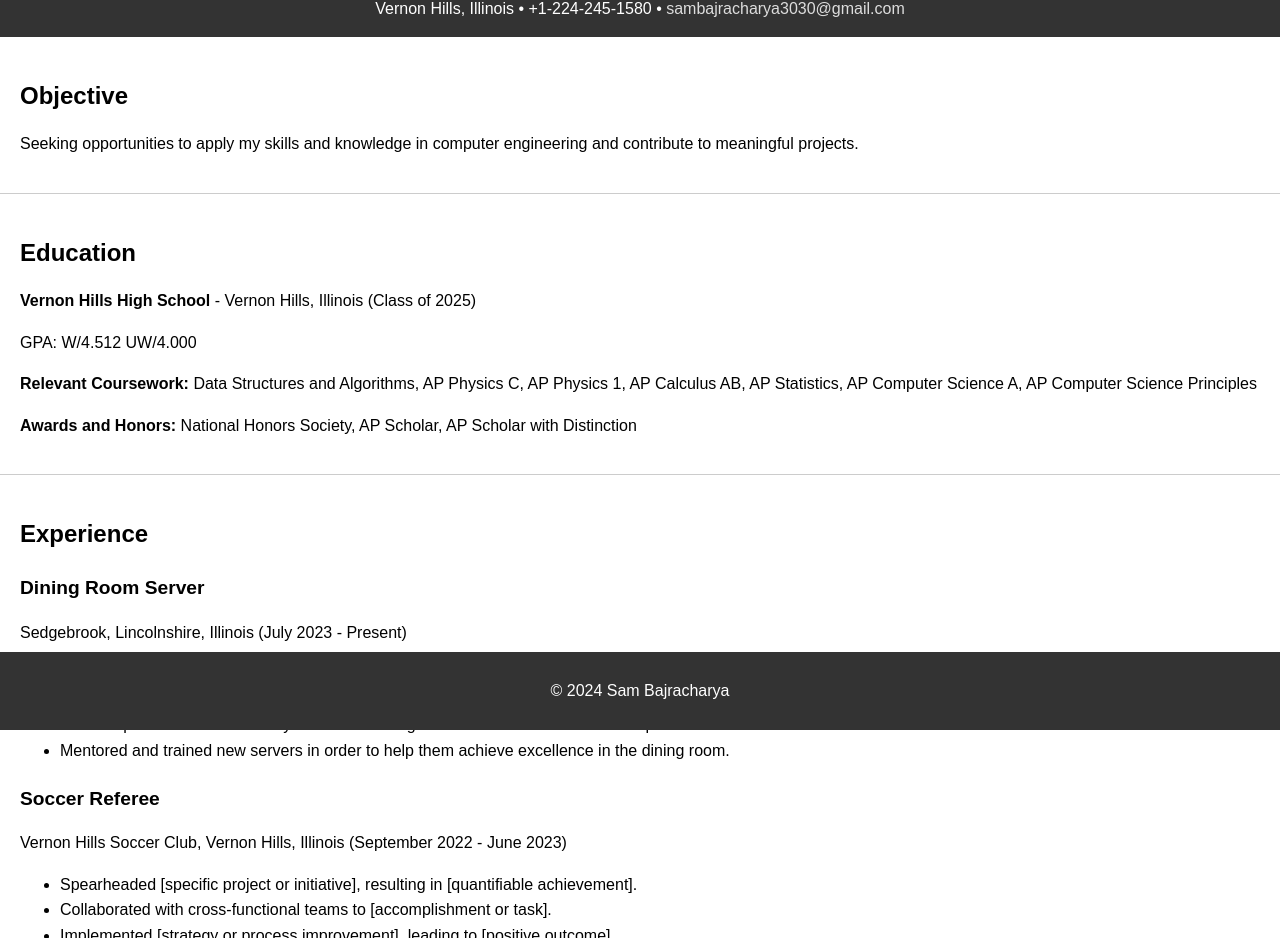
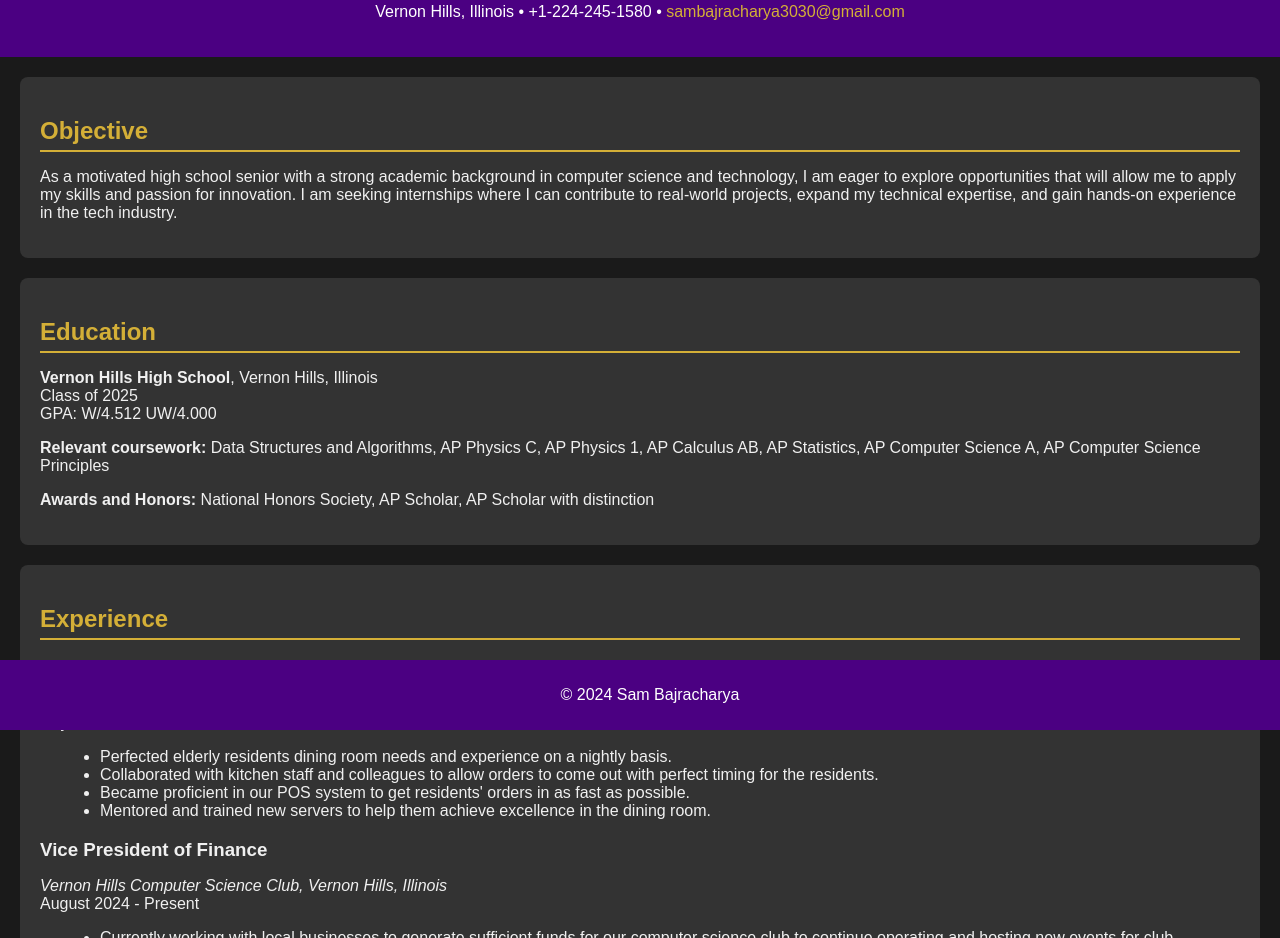
Before and after one commit to sambajracharya/-sambajracharya-.github.io, a plain HTML site: page index.html in a window 1280 px wide. Shown: the part 70-1008 px from the top of the page. Drawn offline with Linux system fonts and the light colour scheme.

Commit message:
latest update

```diff
--- a/index.html
+++ b/index.html
@@ -3,7 +3,7 @@
 <head>
     <meta charset="UTF-8">
     <meta name="viewport" content="width=device-width, initial-scale=1.0">
-    <title>Sam Bajracharya - Portfolio</title>
+    <title>Sam Bajracharya | Portfolio</title>
     <link rel="stylesheet" href="styles.css">
 </head>
 <body>
@@ -14,38 +14,39 @@
 
     <section id="objective">
         <h2>Objective</h2>
-        <p>Seeking opportunities to apply my skills and knowledge in computer engineering and contribute to meaningful projects.</p>
+        <p>As a motivated high school senior with a strong academic background in computer science and technology, I am eager to explore opportunities that will allow me to apply my skills and passion for innovation. I am seeking internships where I can contribute to real-world projects, expand my technical expertise, and gain hands-on experience in the tech industry.</p>
     </section>
 
     <section id="education">
         <h2>Education</h2>
-        <p><strong>Vernon Hills High School</strong> - Vernon Hills, Illinois (Class of 2025)</p>
-        <p>GPA: W/4.512 UW/4.000</p>
-        <p><strong>Relevant Coursework:</strong> Data Structures and Algorithms, AP Physics C, AP Physics 1, AP Calculus AB, AP Statistics, AP Computer Science A, AP Computer Science Principles</p>
-        <p><strong>Awards and Honors:</strong> National Honors Society, AP Scholar, AP Scholar with Distinction</p>
+        <p><strong>Vernon Hills High School</strong>, Vernon Hills, Illinois<br>
+        Class of 2025<br>
+        GPA: W/4.512 UW/4.000</p>
+        <p><strong>Relevant coursework:</strong> Data Structures and Algorithms, AP Physics C, AP Physics 1, AP Calculus AB, AP Statistics, AP Computer Science A, AP Computer Science Principles</p>
+        <p><strong>Awards and Honors:</strong> National Honors Society, AP Scholar, AP Scholar with distinction</p>
     </section>
 
     <section id="experience">
         <h2>Experience</h2>
+
         <div class="job">
             <h3>Dining Room Server</h3>
-            <p>Sedgebrook, Lincolnshire, Illinois (July 2023 - Present)</p>
+            <p><em>Sedgebrook, Lincolnshire, Illinois</em> <br>
+            July 2023 - Present</p>
             <ul>
-                <li>Spearheaded [specific project or initiative], resulting in [quantifiable achievement].</li>
+                <li>Perfected elderly residents dining room needs and experience on a nightly basis.</li>
                 <li>Collaborated with kitchen staff and colleagues to allow orders to come out with perfect timing for the residents.</li>
-                <li>Became proficient in our POS system in order to get residents' orders in as fast as possible.</li>
-                <li>Mentored and trained new servers in order to help them achieve excellence in the dining room.</li>
+                <li>Became proficient in our POS system to get residents' orders in as fast as possible.</li>
+                <li>Mentored and trained new servers to help them achieve excellence in the dining room.</li>
             </ul>
         </div>
 
         <div class="job">
-            <h3>Soccer Referee</h3>
-            <p>Vernon Hills Soccer Club, Vernon Hills, Illinois (September 2022 - June 2023)</p>
+            <h3>Vice President of Finance</h3>
+            <p><em>Vernon Hills Computer Science Club, Vernon Hills, Illinois</em> <br>
+            August 2024 - Present</p>
             <ul>
-                <li>Spearheaded [specific project or initiative], resulting in [quantifiable achievement].</li>
-                <li>Collaborated with cross-functional teams to [accomplishment or task].</li>
-                <li>Implemented [strategy or process improvement], leading to [positive outcome].</li>
-                <li>Managed [specific responsibility or duty], ensuring [desired outcome].</li>
+                <li>Currently working with local businesses to generate sufficient funds for our computer science club to continue operating and hosting new events for club members and our community.</li>
             </ul>
         </div>
     </section>
@@ -54,7 +55,8 @@
         <h2>Projects</h2>
         <div class="project">
             <h3>NBA Team Guessing Game</h3>
-            <p><strong>Description:</strong> A multiple choice guessing game where the user has three lives and must pick the correct NBA Team depending on the logo shown, each level progressively gets harder.</p>
+            <p><em>April 2023</em></p>
+            <p>A multiple choice guessing game where the user has three lives and must pick the correct NBA Team depending on the logo shown. Each level progressively gets harder.</p>
             <p><strong>Role:</strong> Sole creator of the project</p>
             <p><strong>Technologies Used:</strong> Python and CMU</p>
         </div>
@@ -62,16 +64,20 @@
 
     <section id="skills">
         <h2>Skills</h2>
-        <p><strong>Coding:</strong> Python, Java, HTML/CSS</p>
-        <p><strong>Software:</strong> Replit, VS Code, Git</p>
-        <p><strong>Soft Skills:</strong> Team collaboration, Open-minded, problem-solving, friendly, dedicated</p>
+        <ul>
+            <li><strong>Coding:</strong> Python, Java, HTML/CSS</li>
+            <li><strong>Software:</strong> Replit, VS Code, Git</li>
+            <li><strong>Soft Skills:</strong> Team collaboration, Open-minded, problem-solving, friendly, dedicated</li>
+        </ul>
     </section>
 
     <section id="additional">
-        <h2>Additional</h2>
-        <p><strong>Language Skills:</strong> English, Spanish</p>
-        <p><strong>Volunteer Experience:</strong> Feed my Starving Children, Fill a Heart 4 kids, Other community activities for National Honors Society</p>
-        <p><strong>Interests/Hobbies:</strong> Working out, Video games, Chess, Basketball, Hanging out with friends</p>
+        <h2>Additional Information</h2>
+        <ul>
+            <li><strong>Language Skills:</strong> English, Spanish</li>
+            <li><strong>Volunteer Experience:</strong> Feed My Starving Children, Fill a Heart 4 Kids, Other community activities for National Honors Society</li>
+            <li><strong>Interests/Hobbies:</strong> Working out, Video games, Chess, Basketball, Hanging out with friends</li>
+        </ul>
     </section>
 
     <footer>
--- a/styles.css
+++ b/styles.css
@@ -1,70 +1,61 @@
 body {
     font-family: Arial, sans-serif;
+    background-color: #1a1a1a;
+    color: #f0f0f0;
     margin: 0;
     padding: 0;
-    line-height: 1.6;
 }
 
 header {
-    background-color: #333;
-    color: #fff;
-    padding: 10px 0;
+    background-color: #4b0082;
+    color: white;
+    padding: 20px;
     text-align: center;
 }
 
-header h1 {
+h1 {
     margin: 0;
-    font-size: 2em;
 }
 
-header p {
-    margin: 5px 0;
-}
-
-header a {
-    color: #ddd;
+a {
+    color: #d4af37;
     text-decoration: none;
 }
 
-section {
-    padding: 20px;
-    border-bottom: 1px solid #ccc;
+a:hover {
+    text-decoration: underline;
 }
 
-section h2 {
-    font-size: 1.5em;
+section {
+    margin: 20px;
+    padding: 20px;
+    background-color: #333;
+    border-radius: 8px;
+}
+
+h2 {
+    color: #d4af37;
+    border-bottom: 2px solid #d4af37;
+    padding-bottom: 5px;
+    margin-bottom: 15px;
+}
+
+h3 {
+    color: #f0f0f0;
     margin-bottom: 10px;
 }
 
-.job, .project {
-    margin-bottom: 20px;
-}
-
-.job h3, .project h3 {
-    margin-bottom: 5px;
-    font-size: 1.2em;
+ul {
+    list-style-type: disc;
+    margin-left: 20px;
 }
 
 footer {
-    background-color: #333;
-    color: #fff;
+    background-color: #4b0082;
+    color: white;
     text-align: center;
-    padding: 10px 0;
+    padding: 10px;
     position: fixed;
     width: 100%;
     bottom: 0;
 }
-
-@media (max-width: 600px) {
-    body {
-        padding: 10px;
-    }
-
-    header h1 {
-        font-size: 1.5em;
-    }
-
-    section {
-        padding: 10px;
-    }
-}
```
